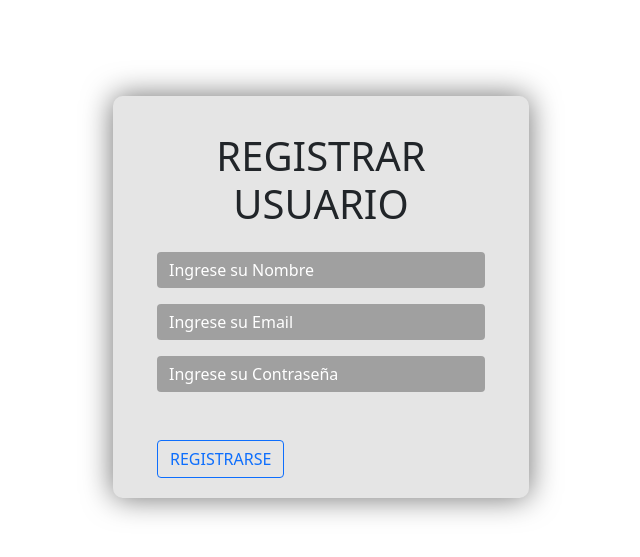
After one commit to Dmurcias8873/TiMiX-1, a Flask app: template templates/registro.html in a window 1280 px wide. The commit adds this page. Shown: the top 557 px of the page, without its empty margins (319-959 px from the left). Run offline with Flask 2, Linux system fonts and the light colour scheme; the template is opened without the code that fills it, so the values that code supplies are empty; parts of the project's set-up code (start-up, migrations or seed data) failed here and were passed over.

Commit message:
✨ update Frontend

```diff
--- a/app.py
+++ b/app.py
@@ -1,5 +1,5 @@
-import re
-from flask import Flask
+
+from flask import Flask, render_template, redirect, url_for, request, flash
 from flask_sqlalchemy import SQLAlchemy
 from flask_bcrypt import Bcrypt
 
@@ -9,6 +9,7 @@ app.config['SQLALCHEMY_DATABASE_URI'] = 'postgresql://glbybbbgetizbw:4a6d84cd18a
 app.config['SQLALCHEMY_TRACK_MODIFICATIONS'] = False
 
 db = SQLAlchemy(app)
+app.secret_key = 'mysecretkey'
 bycrypt = Bcrypt(app)
 
 from models.cancion import Cancion
@@ -20,23 +21,39 @@ from models.listas import Listas
 from models.usuario import Usuario
 from models.rol import Rol
 
-@app.route('/registro')
+@app.route('/')
+def index():
+    return render_template('index.html')
+
+
+@app.route('/registro', methods = ['POST', 'GET'])
 def registro():
+    if request.method == 'POST':
+        username = request.form['username']
+        password = request.form['password']
+        email = request.form['email']
+        rol = Rol.get_id(2)
+        user = Usuario(username, password, email, rol.idRol)
+        user.create()
+        flash('Usuario creado con exito')
+        return redirect(url_for('index'))
+    return render_template('registro.html')
 
-   username = 'DaironM'
-   password = 'misiontic2021'
-   email = 'ingemec.dmurcia@gmail.com'
-   rol = Rol.get_id(2)
-   user = Usuario(username, password, email, rol.idRol)
-   user.create()
-   return 'Usuario creado'
 
-@app.route('/login')
+@app.route('/login', methods = ['POST', 'GET'])
 def login():
-   password = 'misiontic2021'
-   email = 'ingemec.dmurcia@gmail.com'
-   valida = Usuario.login(email, password)
-   return str(valida)
+    if request.method == 'POST':
+        password = request.form['password']
+        email = request.form['email']
+        valida = Usuario.login(email, password)
+        if valida:
+            user = Usuario.Nameuser(email)
+            flash('Bienvenido' +' ' + user +' ')
+            return redirect(url_for('index'))
+        else:
+            flash('Datos errados, verifique nuevamente')
+            return redirect(url_for('index'))
+    return render_template('login.html')
 
 
 @app.route('/canciones')
@@ -76,22 +93,5 @@ def Listargeneracion():
         print (generacion)
     return NGeneracion
 
-#@app.route('/')
-#def hello():
-#    NCancion = ''
-#    canciones = Cancion.get_all()
-#    for cancion in canciones:
-#        NCancion += cancion.Nombre
-#        print(cancion)
-#    return NCancion
-
-
-
-#@app.rohte('/login')
-#def login():
-#def login():
-#    success = False
-#    user = Usuario.get_email(email)
-#
-#    if (user):
-#
+if __name__ == '__main__':
+    app.run(port = 3000)
--- /dev/null
+++ b/css/style.css
@@ -0,0 +1,78 @@
+#body {
+    background-image: url(https://img.freepik.com/foto-gratis/jukebox-radio-antiguo-vintage-render-3d_44074-4769.jpg?size=626&ext=jpg);
+    background-repeat: no-repeat;
+    background-size: cover;
+    background-attachment: fixed;
+}
+
+.formulario {
+    background: rgba(0, 0, 0, .1);
+    padding: 20px;
+    border-radius: 10px;
+    box-shadow: 0 0 30px rgba(0, 0, 0, 0.568);
+    color: white;
+}
+
+.form-control {
+    background: rgba(0, 0, 0, .3);
+    border-style: none;
+    transition: 0.5s ease-in;
+    outline: none;
+    box-shadow: none;
+}
+
+.form-control:focus {
+    background: none;
+    box-shadow: none;
+    outline: none;
+}
+
+.form-control::placeholder {
+    color: white;
+}
+
+.ingresar {
+    background: #222A3F;
+    padding: 10px;
+    font-size: 16px;
+    font-weight: 700!important;
+    color: white;
+    box-shadow: 0 0 30px rgba(0, 0, 0, 0.568);
+    transition: 0.5s ease-in;
+}
+
+.ingresar:hover {
+    color: white;
+}
+
+.olvide {
+    color: white;
+    text-decoration-style: none;
+    text-decoration-line: none;
+}
+
+.olvide:hover {
+    color: white;
+    text-decoration-style: none;
+    text-decoration-line: none;
+    cursor: pointer;
+}
+
+.olvide1 {
+    color: white;
+    text-decoration-style: none;
+    text-decoration-line: none;
+    font-size: 20px;
+    font-weight: 700!important;
+    /* border: 2px solid white; */
+    padding: 10px;
+    border-radius: 10px;
+    background: rgba(0, 0, 0, .5);
+}
+
+.olvide1:hover {
+    color: white;
+    text-decoration-style: none;
+    text-decoration-line: none;
+    cursor: pointer;
+}
--- /dev/null
+++ b/templates/registro.html
@@ -0,0 +1,37 @@
+<!DOCTYPE html>
+<html lang="en">
+<head>
+    <meta charset="UTF-8">
+    <meta http-equiv="X-UA-Compatible" content="IE=edge">
+    <meta name="viewport" content="width=device-width, initial-scale=1.0">
+    <link href="https://cdn.jsdelivr.net/npm/bootstrap@5.0.2/dist/css/bootstrap.min.css" rel="stylesheet" integrity="sha384-EVSTQN3/azprG1Anm3QDgpJLIm9Nao0Yz1ztcQTwFspd3yD65VohhpuuCOmLASjC" crossorigin="anonymous">
+    <link rel="stylesheet" href="../css/style.css" type="text/css">
+    <title>Registro</title>
+</head>
+<body>
+    <div class="container-fluid">
+        <div class="row justify-content-center pt-5 mt-5 m-1">
+            <div class="col-md-6 col-sm-8 col-xl-4 col-lg-5 formulario">
+                <form action="/registro" method="POST">
+                    <div class="form-group text-center pt-3">
+                        <h1 class="text-dark">REGISTRAR USUARIO</h1>
+                    </div>
+                    <div class="form-group mx-sm-4 pt-3">
+                        <input type="text" name = 'username' class="form-control" placeholder="Ingrese su Nombre">
+                    </div>
+                    <div class="form-group mx-sm-4 pt-3">
+                        <input type="text" name = 'email' class="form-control" placeholder="Ingrese su Email">
+                    </div>
+                    <div class="form-group mx-sm-4 pt-3">
+                        <input type="text" name = 'password' class="form-control" placeholder="Ingrese su Contraseña">
+                    </div>
+                    <div class="form-group mx-sm-4 pt-5">
+                        <button type="submit" class="btn btn-outline-primary">REGISTRARSE</button>
+                    </div>
+                </form>
+            </div>
+        </div>
+    </div>
+    <script src="https://cdn.jsdelivr.net/npm/bootstrap@5.0.2/dist/js/bootstrap.bundle.min.js" integrity="sha384-MrcW6ZMFYlzcLA8Nl+NtUVF0sA7MsXsP1UyJoMp4YLEuNSfAP+JcXn/tWtIaxVXM" crossorigin="anonymous"></script>
+</body>
+</html>
```
Also changed, not shown: models/usuario.py (+8 -2 lines), templates/index.html (+43 -6 lines), templates/login.html (+58 -1 lines).
